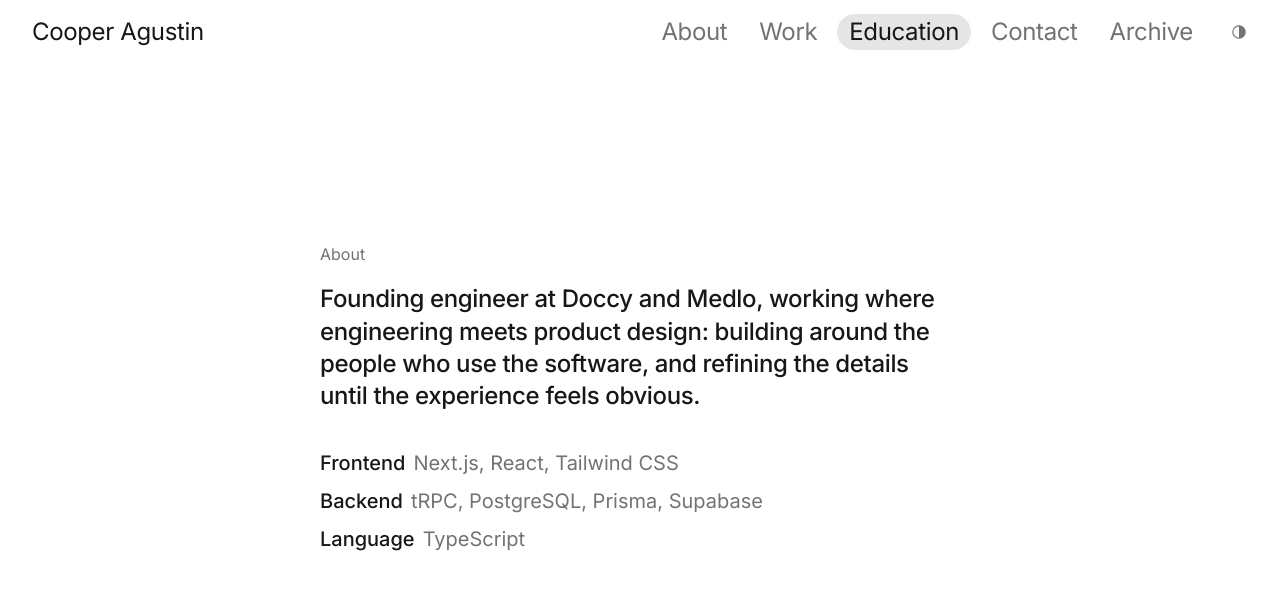
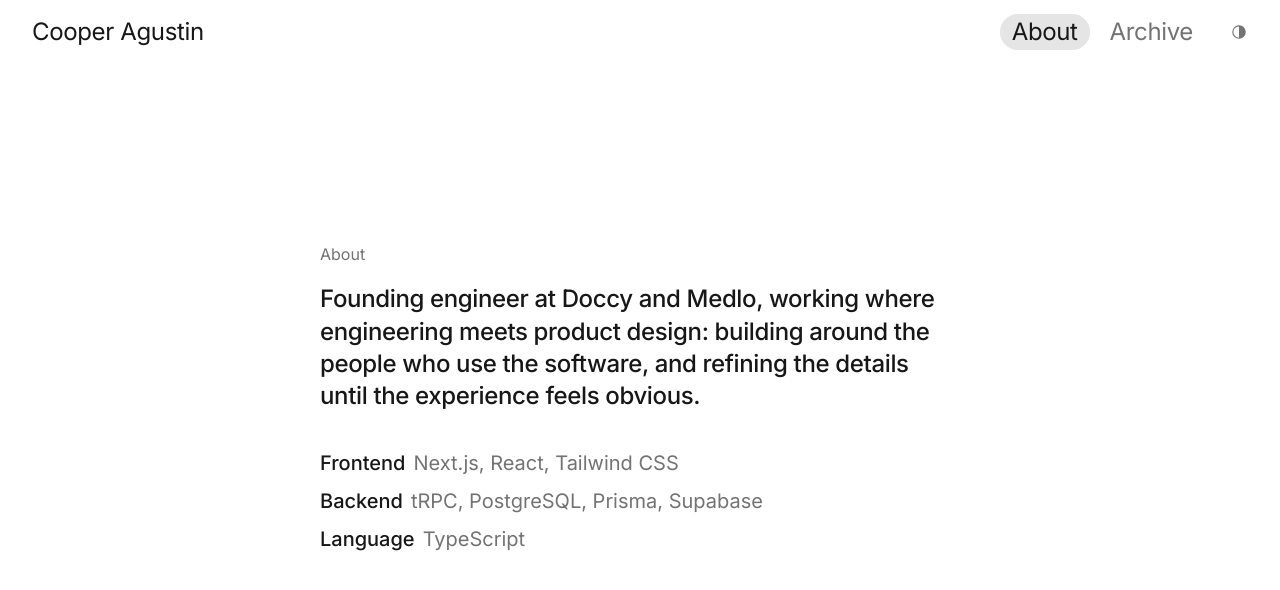
Before and after one commit to Spudgee/portfolio, a Next.js app: page / in a window 1280 px wide. Shown: the top 590 px of the page. Built offline with nearby package versions, Linux system fonts and the light colour scheme.

Commit message:
Nav is two pages, About and Archive; section tracking goes

```diff
--- a/components/pill-link.tsx
+++ b/components/pill-link.tsx
@@ -2,7 +2,7 @@ import Link from "next/link";
 
 /**
  * Nav link on a soft rounded pill, after Hayden Bleasel's nav: grey at rest, ink on a light pill on
- * hover or focus, ink on a darker pill when its section is on screen or its page is open. The pill pads outwards, so
+ * hover or focus, ink on a darker pill when its page is open. The pill pads outwards, so
  * the word stays aligned with the text around it, and the hit area stays 44px tall.
  */
 export function PillLink({
@@ -13,7 +13,7 @@ export function PillLink({
 }: {
 	href: string;
 	children: React.ReactNode;
-	"aria-current"?: "page" | "location";
+	"aria-current"?: "page";
 	onClick?: () => void;
 }) {
 	return (
@@ -23,7 +23,7 @@ export function PillLink({
 			onClick={onClick}
 			className="group inline-flex min-h-11 items-center focus-visible:outline-hidden"
 		>
-			<span className="-mx-3 rounded-full px-3 py-0.5 text-muted transition-colors duration-150 ease-out group-hover:bg-pill-soft group-hover:text-ink group-focus-visible:bg-pill-soft group-focus-visible:text-ink motion-reduce:transition-none group-aria-[current=location]:bg-pill group-aria-[current=location]:text-ink group-aria-[current=page]:bg-pill group-aria-[current=page]:text-ink">
+			<span className="-mx-3 rounded-full px-3 py-0.5 text-muted transition-colors duration-150 ease-out group-hover:bg-pill-soft group-hover:text-ink group-focus-visible:bg-pill-soft group-focus-visible:text-ink motion-reduce:transition-none group-aria-[current=page]:bg-pill group-aria-[current=page]:text-ink">
 				{children}
 			</span>
 		</Link>
--- a/components/site-nav.tsx
+++ b/components/site-nav.tsx
@@ -1,32 +1,25 @@
 "use client";
 
 import { usePathname } from "next/navigation";
-import { useRef, useSyncExternalStore } from "react";
+import { useRef } from "react";
 import { HighlightLink } from "@/components/highlight-link";
 import { PillLink } from "@/components/pill-link";
 import { SocialButtons } from "@/components/social-buttons";
 import { ThemeSwitch } from "@/components/theme-switch";
 import { PERSON } from "@/content/person";
-import { PATHS, SECTIONS } from "@/content/site";
-import { activeSectionStore } from "@/lib/active-section";
+import { NAV_PAGES, PATHS } from "@/content/site";
 
 /**
- * A bar fixed over the top of every section, at the lead size: the name on the left; on wider
- * screens the four sections and the Archive page on the right as soft pills (the one on screen or
- * open darker), then the theme button.
- * On phones, Menu opens a full-screen sidebar that slides in from the right: the name and Close
- * where the bar was, the sections down the left, the icon buttons at the foot. It is a modal
- * <dialog>, so Escape closes it and focus stays inside; the page behind stops scrolling
- * (globals.css). Reading scroll position is why this is a client component.
+ * A bar fixed over the top of every page: the name on the left; on wider screens About and Archive
+ * on the right as soft pills (the open page darker), then the theme button. On phones, Menu opens a
+ * full-screen sidebar that slides in from the right: the name and Close where the bar was, the two
+ * pages down the left, the icon buttons at the foot. It is a modal <dialog>, so Escape closes it
+ * and focus stays inside; the page behind stops scrolling (globals.css). Reading the route is why
+ * this is a client component.
  */
 export function SiteNav() {
-	const activeId = useSyncExternalStore(
-		activeSectionStore.subscribe,
-		activeSectionStore.readActiveSection,
-		activeSectionStore.readServerActiveSection,
-	);
+	const pathname = usePathname();
 	const menuRef = useRef<HTMLDialogElement>(null);
-	const isArchiveOpen = usePathname() === PATHS.archive;
 
 	function handleMenuOpen() {
 		menuRef.current?.showModal();
@@ -39,31 +32,21 @@ export function SiteNav() {
 	return (
 		<header className="fixed inset-x-0 top-0 z-10 bg-paper">
 			<div className="flex h-14 items-center justify-between gap-4 px-4 text-row md:h-16 md:px-8 md:text-lead">
-				<HighlightLink href="/#about">{PERSON.name}</HighlightLink>
+				<HighlightLink href={PATHS.home}>{PERSON.name}</HighlightLink>
 
 				<div className="hidden items-center gap-6 md:flex">
-					<nav aria-label="Sections">
+					<nav aria-label="Main">
 						<ul className="flex gap-8">
-							{SECTIONS.map((section) => (
-								<li key={section.id}>
+							{NAV_PAGES.map((page) => (
+								<li key={page.path}>
 									<PillLink
-										href={`/#${section.id}`}
-										aria-current={
-											activeId === section.id ? "location" : undefined
-										}
+										href={page.path}
+										aria-current={pathname === page.path ? "page" : undefined}
 									>
-										{section.label}
+										{page.label}
 									</PillLink>
 								</li>
 							))}
-							<li>
-								<PillLink
-									href={PATHS.archive}
-									aria-current={isArchiveOpen ? "page" : undefined}
-								>
-									Archive
-								</PillLink>
-							</li>
 						</ul>
 					</nav>
 					<div className="-mr-[13px]">
@@ -85,12 +68,12 @@ export function SiteNav() {
 			<dialog
 				ref={menuRef}
 				id="mobile-menu"
-				aria-label="Sections"
+				aria-label="Main"
 				className="fixed inset-0 m-0 h-dvh max-h-none w-full max-w-none translate-x-full bg-paper text-ink transition-[translate,display,overlay] transition-discrete duration-300 ease-out backdrop:bg-transparent open:translate-x-0 motion-reduce:transition-none starting:open:translate-x-full md:hidden"
 			>
 				<div className="flex h-full flex-col px-4">
 					<div className="flex h-14 shrink-0 items-center justify-between text-row">
-						<HighlightLink href="/#about" onClick={handleMenuClose}>
+						<HighlightLink href={PATHS.home} onClick={handleMenuClose}>
 							{PERSON.name}
 						</HighlightLink>
 						<button
@@ -101,30 +84,19 @@ export function SiteNav() {
 							Close
 						</button>
 					</div>
-					<nav aria-label="Sections" className="flex-1 pt-10">
+					<nav aria-label="Main" className="flex-1 pt-10">
 						<ul className="grid gap-2 text-lead">
-							{SECTIONS.map((section) => (
-								<li key={section.id}>
+							{NAV_PAGES.map((page) => (
+								<li key={page.path}>
 									<PillLink
-										href={`/#${section.id}`}
-										aria-current={
-											activeId === section.id ? "location" : undefined
-										}
+										href={page.path}
+										aria-current={pathname === page.path ? "page" : undefined}
 										onClick={handleMenuClose}
 									>
-										{section.label}
+										{page.label}
 									</PillLink>
 								</li>
 							))}
-							<li>
-								<PillLink
-									href={PATHS.archive}
-									aria-current={isArchiveOpen ? "page" : undefined}
-									onClick={handleMenuClose}
-								>
-									Archive
-								</PillLink>
-							</li>
 						</ul>
 					</nav>
 					<div className="pb-6">
--- a/content/site.ts
+++ b/content/site.ts
@@ -11,6 +11,12 @@ export const PATHS = {
 	home: "/",
 	archive: "/archive",
 } as const;
+
+/** The nav: two pages. About is the home page with every section; Archive is the Are.na grid. */
+export const NAV_PAGES = [
+	{ label: "About", path: PATHS.home },
+	{ label: "Archive", path: PATHS.archive },
+] as const;
 
 /**
  * The home page's sections, top to bottom: each is one screen of the carousel and one nav item.
--- a/lib/active-section.ts
+++ /dev/null
@@ -1,37 +0,0 @@
-/**
- * Which home section fills the screen, for the nav's filled item. Read from layout on scroll rather
- * than stored, so it is right after any jump, resize or client navigation. Off the home page there
- * are no sections and nothing is active.
- */
-function readActiveSection() {
-	const sections = document.querySelectorAll<HTMLElement>("main section[id]");
-	let activeId = "";
-	for (const section of sections) {
-		if (section.getBoundingClientRect().top <= window.innerHeight / 2) {
-			activeId = section.id;
-		}
-	}
-	return activeId;
-}
-
-function subscribe(onChange: () => void) {
-	window.addEventListener("scroll", onChange, { passive: true });
-	window.addEventListener("resize", onChange);
-	window.addEventListener("hashchange", onChange);
-	return () => {
-		window.removeEventListener("scroll", onChange);
-		window.removeEventListener("resize", onChange);
-		window.removeEventListener("hashchange", onChange);
-	};
-}
-
-/** The server cannot measure the page; the client fills the item in on hydration. */
-function readServerActiveSection() {
-	return "";
-}
-
-export const activeSectionStore = {
-	subscribe,
-	readActiveSection,
-	readServerActiveSection,
-};
```
